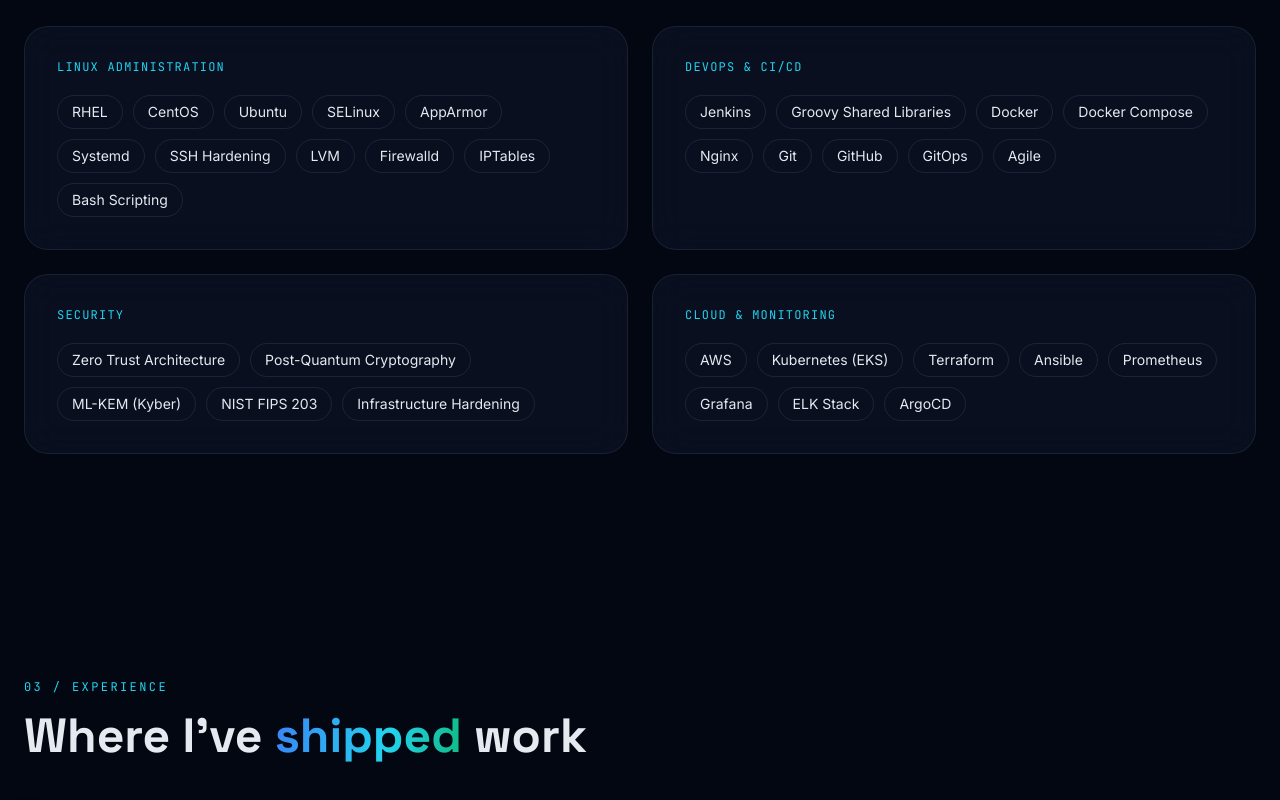
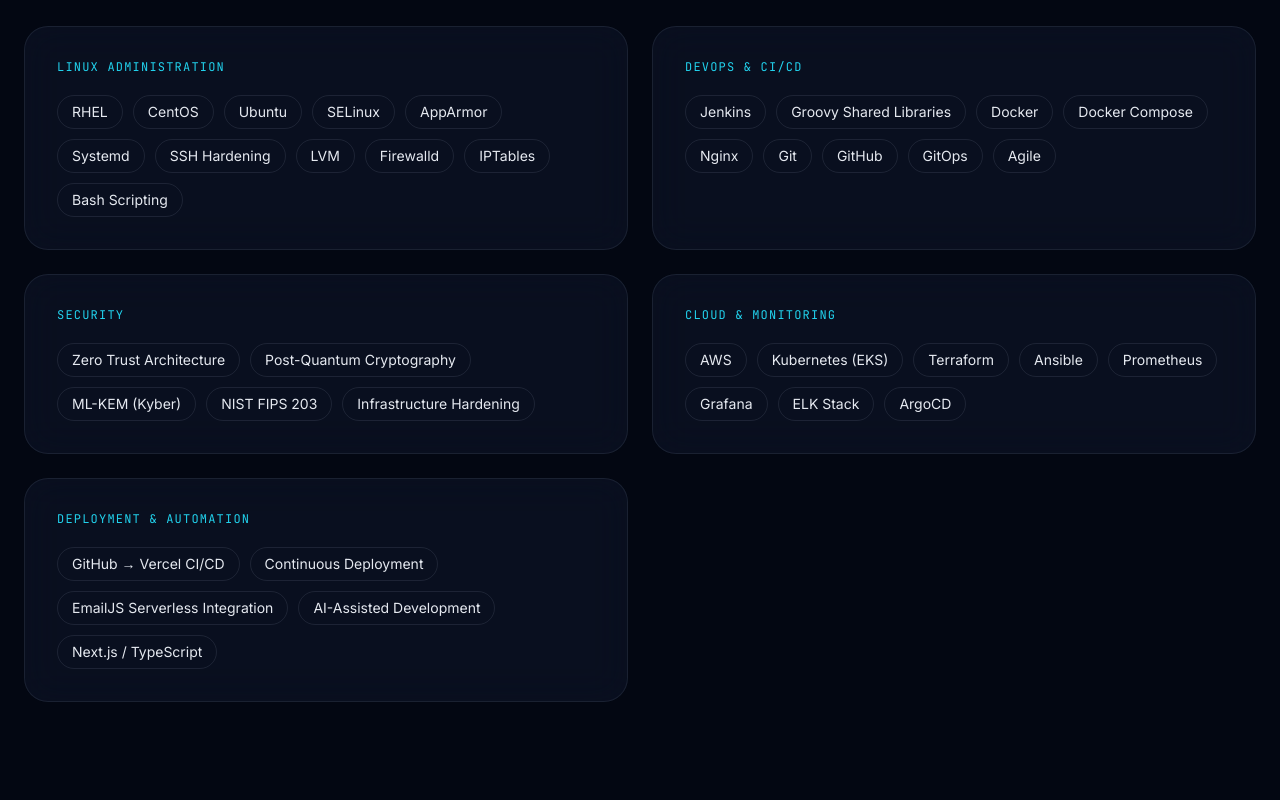
Before and after one commit to syedhamzaarees/hamza-portfolio, a Next.js app in the folder hamza-portfolio/: page / in a window 1280 px wide. Shown: the part 1994-2794 px from the top of the page. Built offline with nearby package versions, Linux system fonts and the light colour scheme.

Commit message:
portfolio.ts

```diff
--- a/hamza-portfolio/src/data/portfolio.ts
+++ b/hamza-portfolio/src/data/portfolio.ts
@@ -77,6 +77,16 @@
       "ArgoCD",
     ],
   },
+  {
+    category: "Deployment & Automation",
+    items: [
+      "GitHub → Vercel CI/CD",
+      "Continuous Deployment",
+      "EmailJS Serverless Integration",
+      "AI-Assisted Development",
+      "Next.js / TypeScript",
+    ],
+  },
 ];
 
 export type ExperienceItem = {
@@ -118,9 +128,50 @@
   description: string;
   tech: string[];
   type: string;
+  link?: string;
 };
 
 export const projects: ProjectItem[] = [
+  {
+    title: "Wanderlust — MERN on AWS EKS",
+    type: "End-to-End DevSecOps Pipeline",
+    description:
+      "Deployed a three-tier MERN application on AWS EKS through a full DevSecOps pipeline: Jenkins CI, OWASP dependency scanning, SonarQube quality gates, Trivy filesystem scans, ArgoCD GitOps delivery, and Prometheus/Grafana monitoring via Helm. Configured Jenkins master/worker nodes and automated build-to-deploy on every push.",
+    tech: ["AWS EKS", "Jenkins", "ArgoCD", "SonarQube", "Trivy", "Prometheus", "Grafana"],
+    link: "https://github.com/syedhamzaarees/Wanderlust-Mega-Project",
+  },
+  {
+    title: "Flask-Nginx-MySQL Automation",
+    type: "CI/CD Automation",
+    description:
+      "Containerized a Flask + Nginx + MySQL stack and fully automated its delivery with a Jenkins pipeline triggered by GitHub Webhooks — builds Docker images, pushes to Docker Hub, and redeploys via Docker Compose on every commit, using reusable Jenkins Shared Libraries.",
+    tech: ["Jenkins", "Docker", "GitHub Webhooks", "Flask", "Nginx", "MySQL"],
+    link: "https://github.com/syedhamzaarees/Flask-Nginx-MySQL-Automation",
+  },
+  {
+    title: "Flask · Nginx · MySQL — 3-Tier Application",
+    type: "Containerized Web App",
+    description:
+      "Built and deployed a containerized 3-tier application with Flask, Nginx and MySQL, orchestrated via Docker Compose. Implemented an Nginx reverse proxy for secure routing and persistent MySQL storage using Docker volumes.",
+    tech: ["Flask", "Nginx", "MySQL", "Docker Compose"],
+    link: "https://github.com/syedhamzaarees/Flask-based-web-application-with-Nginx-reverse-proxy-and-MySQL-database-fully-containerized-using-D",
+  },
+  {
+    title: "Jenkins Shared Libraries",
+    type: "DevOps Tooling",
+    description:
+      "Engineered reusable Groovy Shared Libraries for Jenkins to standardize build, test, deploy and notification steps across pipelines — following DRY principles and compatible with both Declarative and Scripted pipeline syntax.",
+    tech: ["Jenkins", "Groovy", "CI/CD"],
+    link: "https://github.com/syedhamzaarees/Jenkins-Shared-Libraries",
+  },
+  {
+    title: "Docker + GitHub Lab",
+    type: "Containerization",
+    description:
+      "A focused Flask application containerized with Docker, built as a hands-on lab for Dockerfile authoring, image builds and container networking fundamentals.",
+    tech: ["Docker", "Flask"],
+    link: "https://github.com/syedhamzaarees/docker-github-lab",
+  },
   {
     title: "Zero Trust & Post-Quantum Cryptography Research",
     type: "Research Project",
@@ -129,25 +180,12 @@
     tech: ["Zero Trust", "PQC", "ML-KEM", "NIST FIPS 203"],
   },
   {
-    title: "Wanderlust — MERN on AWS EKS",
-    type: "Team Collaboration",
+    title: "This Portfolio — AI-Assisted Build & Deploy Pipeline",
+    type: "DevOps Integration",
     description:
-      "Deployed an enterprise-grade MERN application on AWS EKS using GitOps workflows with ArgoCD for automated Kubernetes deployments. Integrated Prometheus and Grafana for observability and took part in peer code reviews and Agile planning.",
-    tech: ["AWS EKS", "Kubernetes", "ArgoCD", "Prometheus", "Grafana"],
-  },
-  {
-    title: "Flask · Nginx · MySQL — 3-Tier Application",
-    type: "Personal Project",
-    description:
-      "Built and deployed a containerized 3-tier application with Flask, Nginx and MySQL, orchestrated via Docker Compose. Implemented an Nginx reverse proxy for secure routing and improved deployment portability.",
-    tech: ["Flask", "Nginx", "MySQL", "Docker Compose"],
-  },
-  {
-    title: "Jenkins Shared Libraries Automation",
-    type: "Personal Project",
-    description:
-      "Engineered reusable Groovy Shared Libraries for Jenkins to standardize CI/CD logic and remove repetitive pipeline configuration across multiple projects.",
-    tech: ["Jenkins", "Groovy", "CI/CD"],
+      "Designed and shipped this portfolio itself as a DevOps exercise: a Next.js/TypeScript/Tailwind site built with AI-assisted development (Claude), version-controlled on GitHub, and wired to Vercel for continuous deployment — every push to main automatically rebuilds and redeploys the live site. Contact form integrated with EmailJS for serverless email delivery.",
+    tech: ["Next.js", "GitHub", "Vercel CI/CD", "EmailJS", "AI-Assisted Development"],
+    link: "https://github.com/syedhamzaarees/hamza-portfolio",
   },
 ];
 
```
